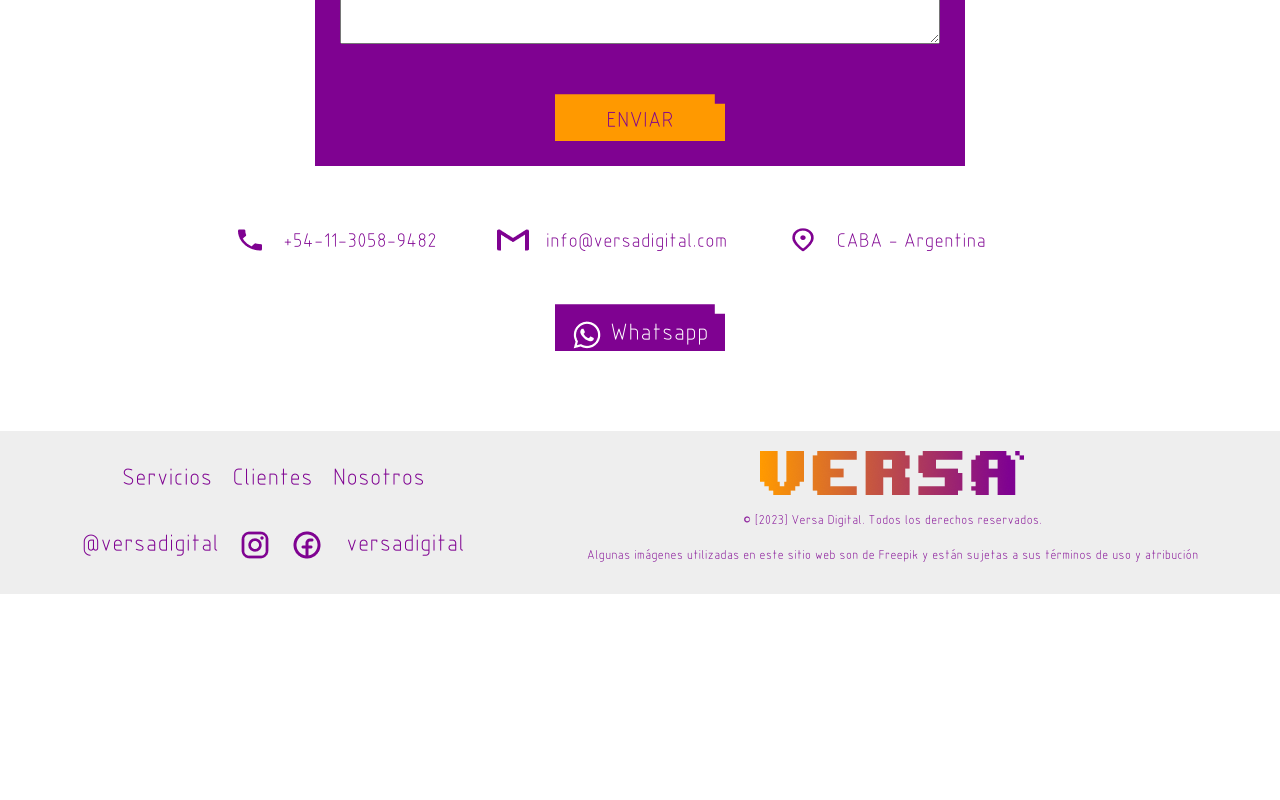
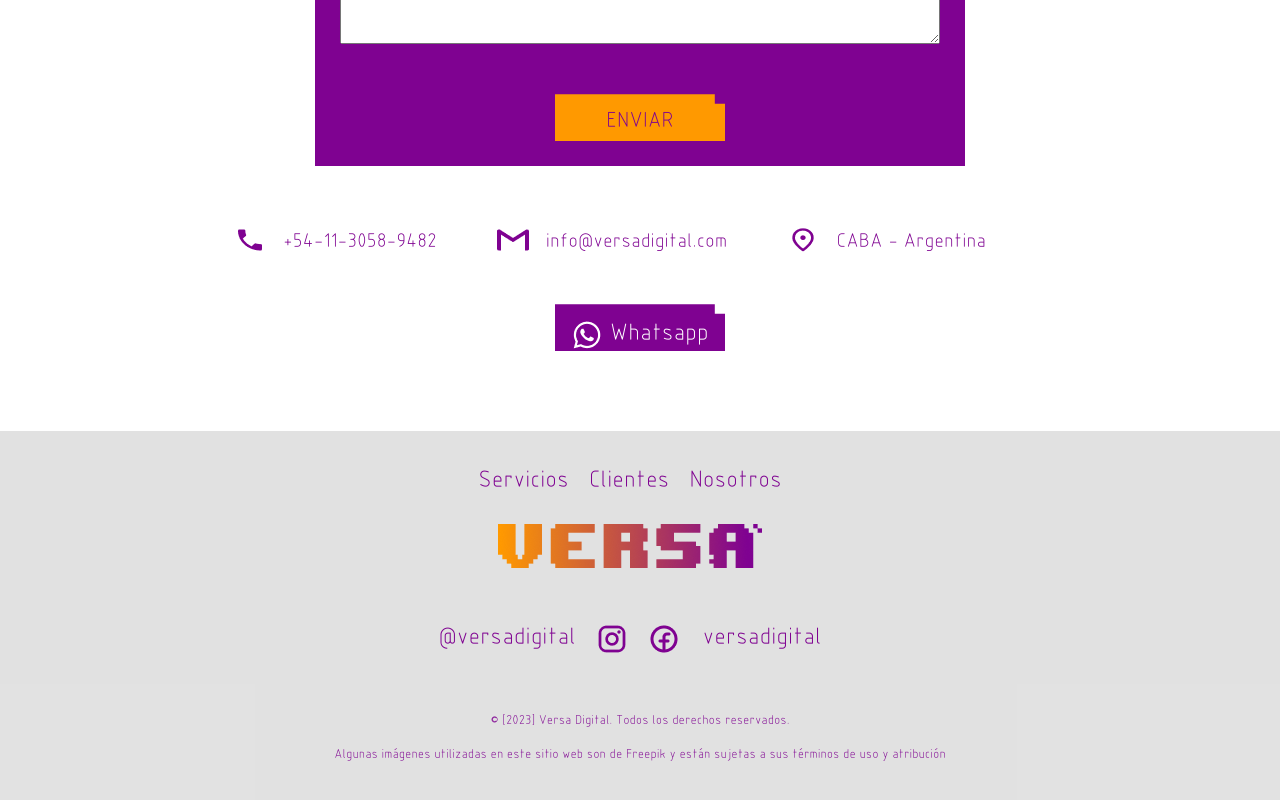
Before and after one commit to ezequieliribarren/versadigital, a React (Create React App) app: page / in a window 1280 px wide. Shown: the part 4905-5705 px from the top of the page. Before the commit the page ends 5499 px from the top, so only its background shows below. Built offline with nearby package versions, Linux system fonts and the light colour scheme.

Commit message:
footer mantenimiento

```diff
--- a/src/Components/Footer/Footer.jsx
+++ b/src/Components/Footer/Footer.jsx
@@ -10,23 +10,31 @@ const Footer = () => {
             <a href="#nosotros">Nosotros</a>
             </div>
 
+            <div className='imgFoot'>
+                  <a href="#"><img src="/images/vectores/versaFoot.png" alt="Versa" /></a>
+                  </div>
+
         <div className='redesFoot'>
           <div className='redes'>
-                <div><a href="https://www.instagram.com/versaalodigital/">@versadigital</a><a href="https://www.instagram.com/versaalodigital/"><img src="/images/vectores/inst.png" alt="Instagram" />
-            </a></div> <div><a href="https://www.facebook.com/profile.php?id=100092003971412"><img src="/images/vectores/face.png" alt="Facebook" /></a> <a href="https://www.facebook.com/profile.php?id=100092003971412">versadigital</a> </div>
+                <div>
+                  <a href="https://www.instagram.com/versaalodigital/">@versadigital</a><a href="https://www.instagram.com/versaalodigital/"><img src="/images/vectores/inst.png" alt="Instagram" /></a>
+                </div>
+
+            <div>
+              <a href="https://www.facebook.com/profile.php?id=100092003971412"><img src="/images/vectores/face.png" alt="Facebook" /></a> <a href="https://www.facebook.com/profile.php?id=100092003971412">versadigital</a>
+            </div>
           </div>
 
+            </div>
 
-            </div>
-      </div>
+              <div className='copyRight'>
 
-      <div className='imgFoot'>
-            <a href="#"><img src="/images/vectores/versaFoot.png" alt="Versa" /></a>
             <div className='copyVersa'>
             <p>&copy; [2023] Versa Digital. Todos los derechos reservados.</p>
             <a target='_blank' href="www.freepik.com"> <p>Algunas imágenes utilizadas en este sitio web son de Freepik y están sujetas a sus términos de uso y atribución</p></a>
             </div>
             </div>
+      </div>
 
 
 
--- a/src/scss/_footer.scss
+++ b/src/scss/_footer.scss
@@ -6,7 +6,7 @@
     height: auto;
     width: 100%;
     margin-top: 5rem;
-    background-color: #e6e6e6a9;
+    background-color: #d9d9d9c4;
 
 
     .contenedorFoot {
@@ -16,6 +16,9 @@
         justify-content: start;
         margin: 2rem;
 
+        .imgFoot{
+            margin-top: 1.7rem;
+        }
 
         a {
             font-size: letra;
@@ -25,8 +28,8 @@
         }
 
         div {
-            margin-top: 0.5rem;
-            margin-bottom: 0.5rem;
+            margin-top: 1em;
+            margin-bottom: 1rem;
         }
 
         .siteMap {
@@ -41,7 +44,7 @@
             flex-direction: column;
             align-items: start;
             margin-bottom: 0;
-            margin-top: 1rem;
+            margin-top: 2rem;
 
             .redes {
                 display: flex;
@@ -51,7 +54,7 @@
         }
     }
 
-    .imgFoot {
+    .copyRight {
         display: flex;
         flex-direction: column;
         justify-content: center;
```
